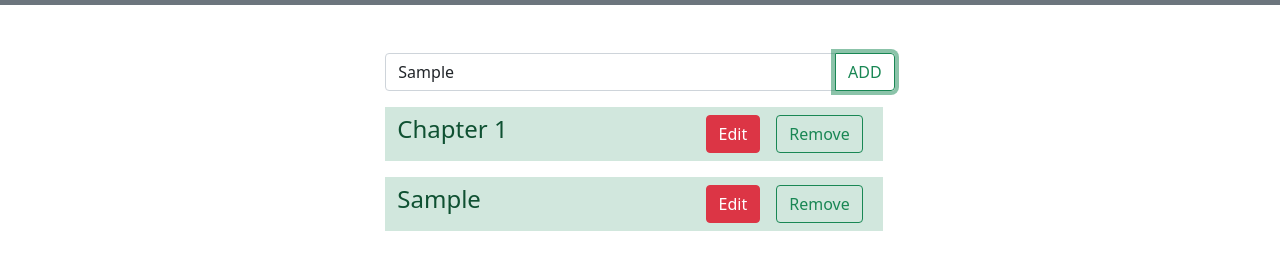
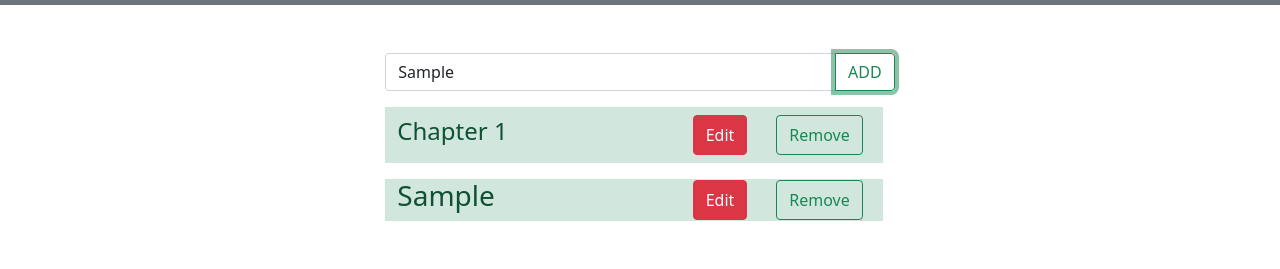
Before and after one commit to NitinGogarh/CrudApp.github.io, a plain HTML site: page index.html in a window 1280 px wide. Both pictures are taken after typing "Sample" into the empty fields and a click on the button "ADD". Shown: the part 51-320 px from the top of the page. Drawn offline with nearby package versions, Linux system fonts and the light colour scheme.

Commit message:
Update index.html

```diff
--- a/index.html
+++ b/index.html
@@ -97,14 +97,14 @@
         </div class="container">
 
         <ul id="list" class="list-group container">
-          <li class="list-group-item-success d-flex justify-content-between py-2 container" style="list-style: none;">
-            <h4 class="flex-grow-1">Chapter 1</h4>
-            <button type="button" class="btn btn-danger mx-2" onclick="editchapter(this)" id="btn">
+          <li class="list-group-item-success d-flex justify-content-between py-2 container" style="list-style: none; width:100%;height: auto;align-items: center;">
+            <h4 class="flex-grow-1 " style ="overflow:auto;width:60%;max-width:58%">Chapter 1</h4>
+            <button type="button" class="btn btn-danger mx-2 " style="height:40px;" onclick="editchapter(this)" id="btn">
               Edit
             </button>
             <button
               type="button"
-              class="btn btn-outline-success mx-2"
+              class="btn btn-outline-success mx-2" style="height:40px;"
               onclick="removechapter(this)"
               id="edit"
             >
@@ -135,12 +135,17 @@
         const new_element = document.createElement("li");
         const hvalue = document.getElementsByTagName('h4')
         list.appendChild(new_element);
+        new_element.style.width ="100%"
+        new_element.style.maxWidth = "100%"
+        new_element.style.height ="auto"
+        new_element.style.alignItems ="center"
         new_element.className =
-          "list-group-item-success d-flex justify-content-between mt-3 py-2 container"; //to add more than one class we use this vrna we use class list.add
+          "list-group-item-success d-flex justify-content-between mt-3 container "; //to add more than one class we use this vrna we use class list.add
         new_element.innerHTML = `
-              <h4 class="flex-grow-1">${nitin}</h4>
-              <button type="button" class="btn btn-danger mx-2 " onclick="editchapter(this)">Edit</button>
-              <button type="button" class="btn btn-outline-success mx-2" onclick="removechapter(this)">Remove</button>`;
+              <h3 class="flex-grow-1" style ="overflow:auto;width:60%;max-width:58%;">${nitin}</h3>
+              <button type="button" class="btn btn-danger mx-2" style="height:40px;" onclick="editchapter(this)">Edit</button>
+              <button type="button" class="btn btn-outline-success mx-2" style="height:40px;"
+    top: 28%;" onclick="removechapter(this)">Remove</button>`;
       }
 
     function removechapter(removen){
```
